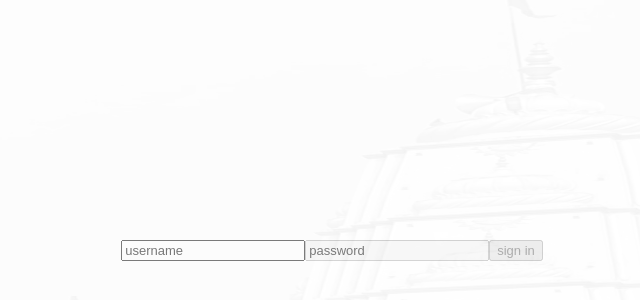
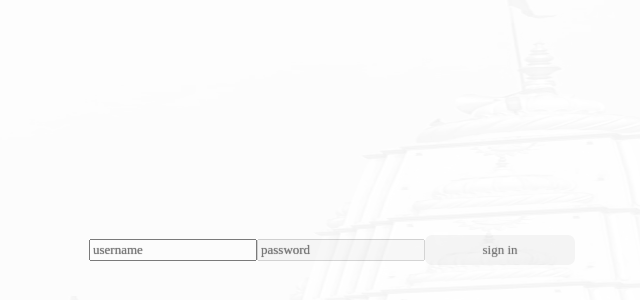
Before and after one commit to Naveen-Jangir-1984/jangirs, a React (Create React App) app: page / in a window 1280 px wide. Shown: the part 150-450 px from the top of the page, without its empty margins (308-948 px from the left). Built offline with nearby package versions, Linux system fonts and the light colour scheme.

Commit message:
cosmetic changes

```diff
--- a/src/App.css
+++ b/src/App.css
@@ -1,6 +1,8 @@
 * {
   margin: 0;
   font-size: small;
+  font-family: "calibri light";
+  text-shadow: 0 0 1px grey;
 }
 
 .App {
@@ -9,7 +11,39 @@
   align-items: center;
   width: 100dvw;
   height: 100dvh;
-  text-shadow: 0 0 1px grey;
+}
+
+button {
+  width: 150px;
+  height: 30px;
+  background-color: whitesmoke;
+  border: none;
+  border-radius: 7px;
+  cursor: pointer;
+  box-sizing: border-box;
+}
+
+select {
+  padding: 0 10px;
+  width: 200px;
+  height: 30px;
+  background-color: whitesmoke;
+  border: none;
+  border-radius: 7px;
+  cursor: pointer;
+  box-sizing: border-box;
+}
+
+label {
+  display: flex;
+  justify-content: space-evenly;
+  align-items: center;
+  width: 250px;
+  height: 30px;
+  background-color: whitesmoke;
+  border: none;
+  border-radius: 7px;
+  box-sizing: border-box;
 }
 
 .bgd-image {
--- a/src/frontend/filter/Filter.js
+++ b/src/frontend/filter/Filter.js
@@ -187,16 +187,17 @@ const Filter = ({ state, dispatch, members, getHindiText, getHindiNumbers }) =>
           <option value=''>{state.user.language ? `village (${getVillagesForMales().length})` : `ससुराल (${getHindiNumbers(getVillagesForMales().length.toString())})`}</option>
           {getVillagesForMales().map((village, i) => <option key={i} value={village}>{state.user.language ? `${village} (${getMaleMembersWithVillages(village)})` : `${getHindiText(village, 'village')} (${getHindiNumbers(getMaleMembersWithVillages(village).toString())})`}</option>)}
         </select>
-        <div>
+        <label>
           <span>{state.user.language ?
             `Married (${getAliveAndMarriedMales()} / ${getDeadAndMarriedMales()})` :
             `विवाहित (${getHindiNumbers(getAliveAndMarriedMales().toString())} / ${getHindiNumbers(getDeadAndMarriedMales().toString())})`
           }</span>
+          {' '}
           <span>{state.user.language ?
             `Unmarried (${getAliveAndUnmarriedMales()} / ${getDeadAndUnmarriedMales()})` :
             `अविवाहित (${getHindiNumbers(getAliveAndUnmarriedMales().toString())} / ${getHindiNumbers(getDeadAndUnmarriedMales().toString())})`
           }</span>
-        </div>
+        </label>
         <select name='gotra' value={male.gotra} onChange={(e) => dispatch({ type: 'male-selection', village: '', gotra: e.target.value })}>
           <option value=''>{state.user.language ? `gotra (${getGotrasForMales().length})` : `गोत्र (${getHindiNumbers(getGotrasForMales().length.toString())})`}</option>
           {getGotrasForMales().map((gotra, i) => <option key={i} value={gotra}>{state.user.language ? `${gotra} (${getMaleMembersWithGotras(gotra)})` : `${getHindiText(gotra, 'gotra')} (${getHindiNumbers(getMaleMembersWithGotras(gotra).toString())})`}</option>)}
@@ -208,16 +209,17 @@ const Filter = ({ state, dispatch, members, getHindiText, getHindiNumbers }) =>
           <option value=''>{state.user.language ? `village (${getVillagesForFemales().length})` : `ससुराल (${getHindiNumbers(getVillagesForFemales().length.toString())})`}</option>
           {getVillagesForFemales().map((village, i) => <option key={i} value={village}>{state.user.language ? `${village} (${getFemaleMembersWithVillages(village)})` : `${getHindiText(village, 'village')} (${getHindiNumbers(getFemaleMembersWithVillages(village).toString())})`}</option>)}
         </select>
-        <div>
+        <label>
           <span>{state.user.language ?
             `Married (${getAliveAndMarriedFemales()} / ${getDeadAndMarriedFemales()})` :
             `विवाहित (${getHindiNumbers(getAliveAndMarriedFemales().toString())} / ${getHindiNumbers(getDeadAndMarriedFemales().toString())})`
           }</span>
+          {' '}
           <span>{state.user.language ?
             `Unmarried (${getAliveAndUnmarriedFemales()} / ${getDeadAndUnmarriedFemales()} )` :
             `अविवाहित (${getHindiNumbers(getAliveAndUnmarriedFemales().toString())} / ${getHindiNumbers(getDeadAndUnmarriedFemales().toString())})`
           }</span>
-        </div>
+        </label>
         <select name='gotra' value={female.gotra} onChange={(e) => dispatch({ type: 'female-selection', village: '', gotra: e.target.value })}>
           <option value=''>{state.user.language ? `gotra (${getGotrasForFemales().length})` : `गोत्र (${getHindiNumbers(getGotrasForFemales().length.toString())})`}</option>
           {getGotrasForFemales().map((gotra, i) => <option key={i} value={gotra}>{state.user.language ? `${gotra} (${getFemaleMembersWithGotras(gotra)})` : `${getHindiText(gotra, 'gotra')} (${getHindiNumbers(getFemaleMembersWithGotras(gotra).toString())})`}</option>)}
--- a/src/frontend/tree/Tree.css
+++ b/src/frontend/tree/Tree.css
@@ -1,6 +1,6 @@
 .tree {
   width: 100%;
-  height: 82%;
+  height: 78%;
   overflow-x: hidden;
 }
 
```
